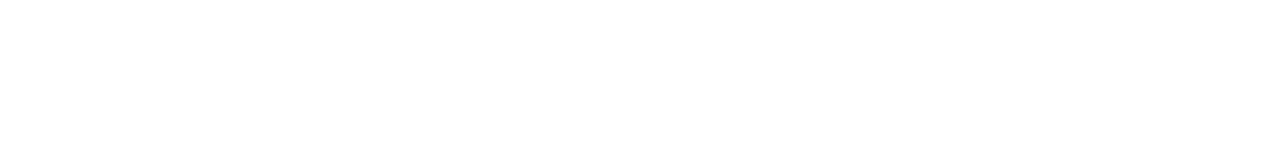
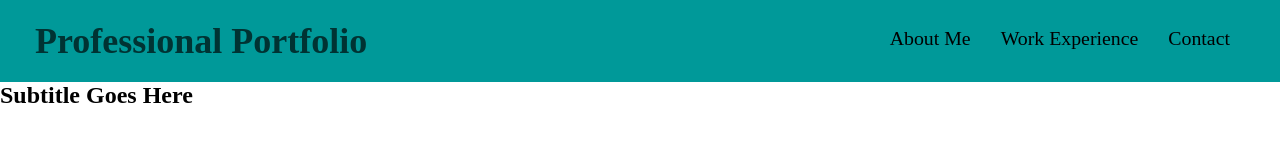
Before and after one commit to jenn-renken/Work-Portfolio, a plain HTML site: page index.html in a window 1280 px wide. Drawn offline with Linux system fonts and the light colour scheme.

Commit message:
added header and nav styling

```diff
--- a/assets/styles.css
+++ b/assets/styles.css
@@ -0,0 +1,51 @@
+:root {
+    --teal: #009999;
+    --dark-teal: #003333;
+}
+
+* {
+    margin: 0;
+    padding: 0;
+    box-sizing: border-box;
+}
+
+header {
+    padding: 20px 35px;
+    background-color: var(--teal);
+    display: flex;
+    justify-content: space-between;
+    flex-wrap: wrap;
+    position: -webkit-sticky;
+    position: sticky;
+    top: 0;
+}
+
+header h1 {
+    font-weight: bold;
+    font-size: 36px;
+    color: var(--dark-teal);
+    margin: 0;
+}
+
+header a{
+    text-decoration: none;
+    color: var(--darkteal);
+}
+
+header nav {
+    margin: 7px 0;
+}
+
+header nav ul {
+    display: flex;
+    flex-wrap: wrap;
+    justify-content: space-between;
+    align-items: center;
+    list-style: none;
+}
+
+header nav ul li a {
+    padding: 10px 15px;
+    font-weight: lighter;
+    font-size: 1.55vw;
+}
--- a/index.html
+++ b/index.html
@@ -4,9 +4,38 @@
     <meta charset="UTF-8">
     <meta http-equiv="X-UA-Compatible" content="IE=edge">
     <meta name="viewport" content="width=device-width, initial-scale=1.0">
-    <title>Document</title>
+    <title>Jennifer Renken</title>
+    <link rel="stylesheet" href="./assets/styles.css" />
 </head>
 <body>
+    <!--navigation-->
+    <header>
+        <h1>
+           Professional Portfolio
+        </h1>
+        <nav>
+            <ul>
+                <li>
+                    <a href="#about-me">About Me</a>
+                </li>
+                <li>
+                    <a href="#work-experience">Work Experience</a>
+                </li>
+                <li>
+                    <a href="#contact-info">Contact</a>
+                </li>
+            </ul>
+        </nav>
+    </header>
+
+    <!--hero section-->
+    <section class="hero">
+        <div class="subtitle">
+            <h2>
+                Subtitle Goes Here
+            </h2>
+        </div>
+    </section>
 
 </body>
 </html>
```
